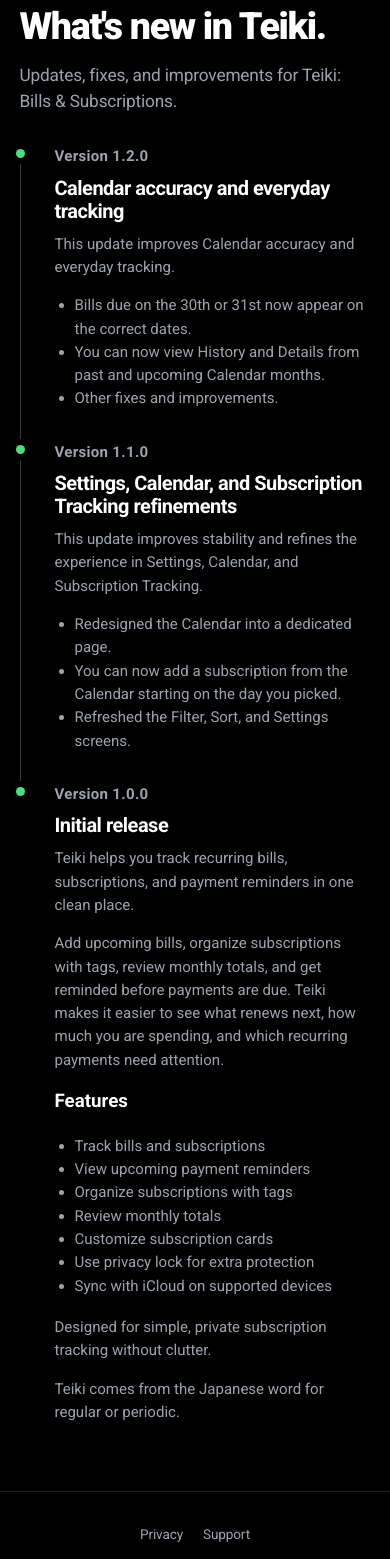
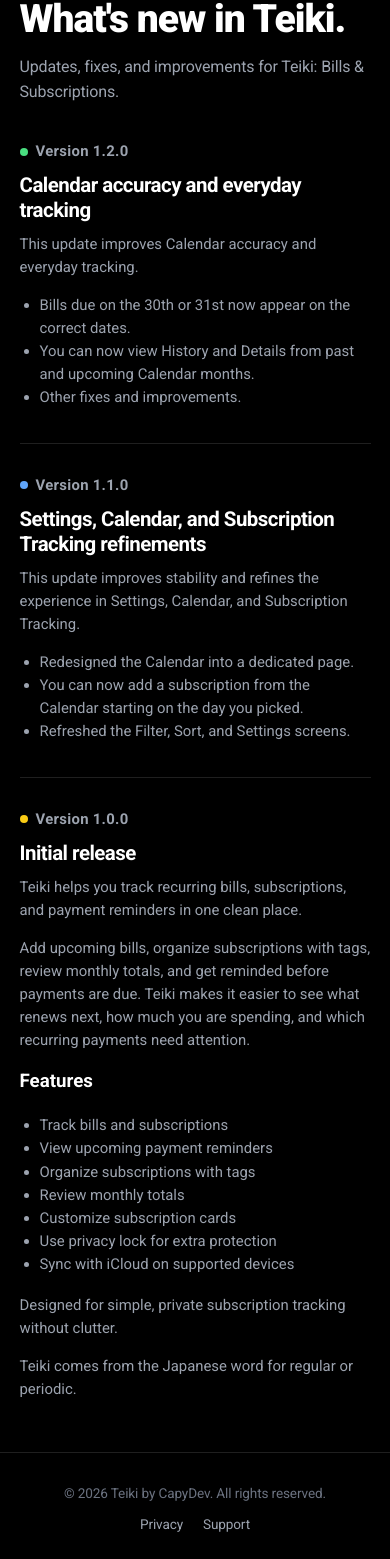
Before and after one commit to teikiapp/teiki-web, an Angular app: page /release-notes in a window 390 px wide. Shown: the part 147-1706 px from the top of the page. Built offline with nearby package versions, Linux system fonts and the light colour scheme.

Commit message:
style: update footer layout and release note styles

```diff
--- a/src/app/components/footer/footer.html
+++ b/src/app/components/footer/footer.html
@@ -1,7 +1,7 @@
 <footer class="site-footer">
+  <span class="footer-copy">© 2026 Teiki by CapyDev. All rights reserved.</span>
   <nav class="footer-links" aria-label="Footer navigation">
     <a routerLink="/privacy" routerLinkActive="active">Privacy</a>
     <a routerLink="/support" routerLinkActive="active">Support</a>
   </nav>
-  <span class="footer-copy">© 2026 Teiki by CapyDev. All rights reserved.</span>
 </footer>
--- a/src/styles.css
+++ b/src/styles.css
@@ -521,6 +521,7 @@
 /* ── Release notes ── */
 .product-page {
   max-width: 1040px;
+  padding-bottom: clamp(32px, 4vw, 48px);
 }
 
 .product-hero {
@@ -547,6 +548,7 @@
 .release-timeline {
   display: grid;
   gap: 0;
+  max-width: 720px;
 }
 
 .release-note {
@@ -563,8 +565,20 @@
   width: 9px;
   height: 9px;
   border-radius: 50%;
-  background: var(--accent);
+  background: var(--release-color, var(--accent));
   box-shadow: 0 0 0 6px var(--bg);
+}
+
+.release-note:nth-child(1) {
+  --release-color: #4ade80;
+}
+
+.release-note:nth-child(2) {
+  --release-color: #60a5fa;
+}
+
+.release-note:nth-child(3) {
+  --release-color: #facc15;
 }
 
 .release-note:last-child {
@@ -611,9 +625,7 @@
   padding: clamp(22px, 4vw, 32px);
   border: 1px solid var(--line);
   border-radius: var(--radius-lg);
-  background:
-    linear-gradient(180deg, rgba(74, 222, 128, 0.08), rgba(74, 222, 128, 0) 44%),
-    var(--bg-surface);
+  background: #171717;
   box-shadow: var(--shadow-md);
 }
 
@@ -774,19 +786,19 @@
 /* ── Footer ── */
 .site-footer {
   border-top: 1px solid var(--line);
-  padding: 32px var(--gutter);
+  padding: 30px var(--gutter);
   display: flex;
-  flex-direction: column;
   align-items: center;
-  gap: 12px;
-  color: var(--muted);
+  justify-content: center;
+  gap: 24px;
+  color: var(--faint);
   font-size: 0.85rem;
   letter-spacing: -0.01em;
 }
 
 .footer-links {
   display: flex;
-  justify-content: center;
+  align-items: center;
   gap: 20px;
 }
 
@@ -814,6 +826,7 @@
   .carousel-track {
     --per-view: 2.2;
   }
+
 }
 
 @media (max-width: 540px) {
@@ -862,4 +875,68 @@
     width: 100%;
     max-width: 100%;
   }
+
+  .product-page {
+    padding-top: 44px;
+    padding-bottom: 36px;
+  }
+
+  .product-hero {
+    margin-bottom: 34px;
+  }
+
+  .product-hero h1 {
+    font-size: clamp(2.15rem, 10vw, 3rem);
+    letter-spacing: -0.025em;
+  }
+
+  .product-hero p:last-child {
+    font-size: 1rem;
+    line-height: 1.55;
+  }
+
+  .release-note {
+    padding: 0 0 34px;
+    border-left: 0;
+  }
+
+  .release-note::before {
+    display: none;
+  }
+
+  .release-note:not(:last-child) {
+    border-bottom: 1px solid var(--line);
+    margin-bottom: 28px;
+  }
+
+  .release-version {
+    display: inline-flex;
+    align-items: center;
+    gap: 8px;
+    margin-bottom: 10px;
+  }
+
+  .release-version::before {
+    content: "";
+    width: 8px;
+    height: 8px;
+    border-radius: 50%;
+    background: var(--release-color, var(--accent));
+  }
+
+  .release-note h2 {
+    font-size: 1.28rem;
+    line-height: 1.22;
+  }
+
+  .release-note p,
+  .release-note li {
+    font-size: 0.93rem;
+    line-height: 1.55;
+  }
+
+  .site-footer {
+    flex-direction: column;
+    gap: 10px;
+  }
 }
```
